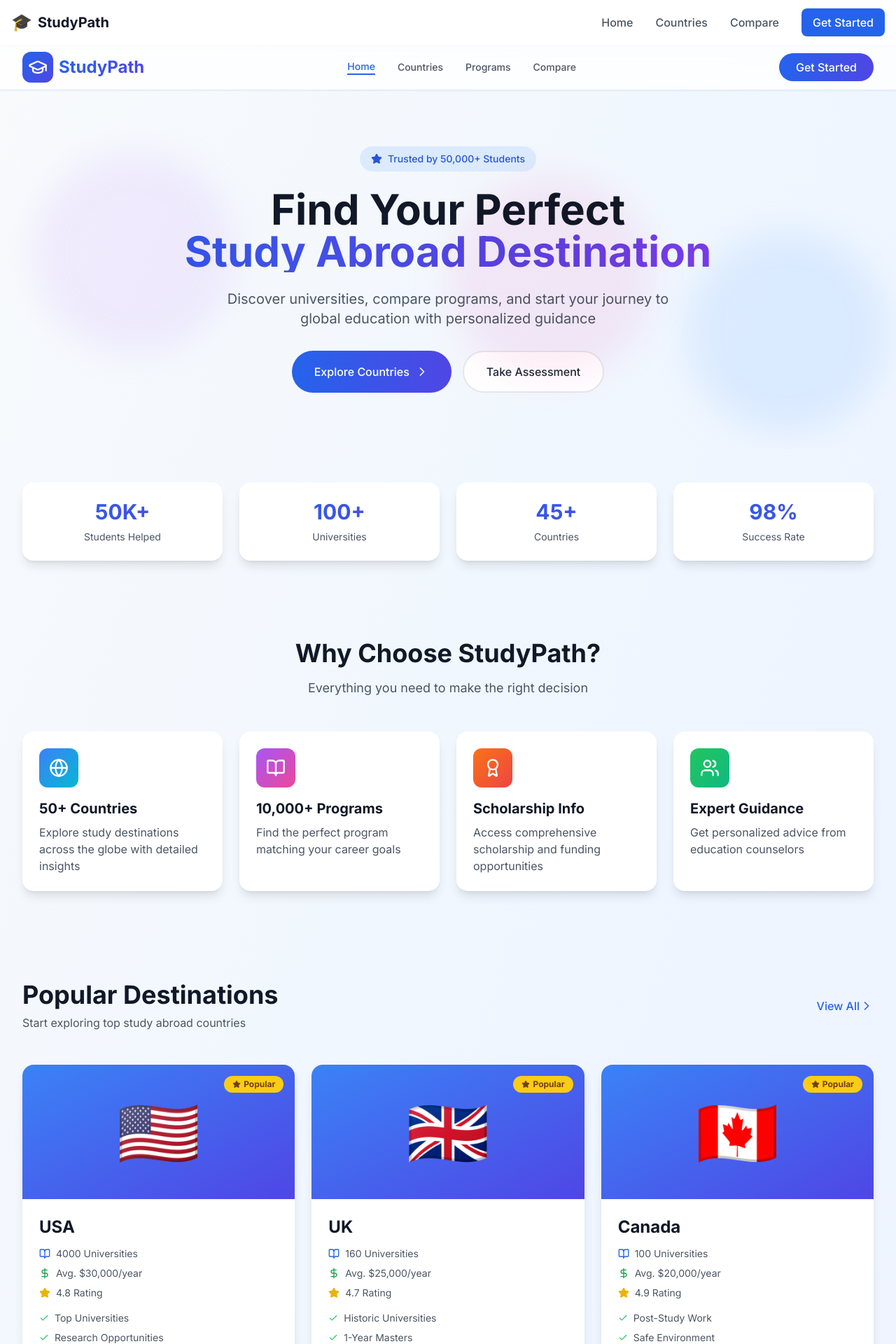
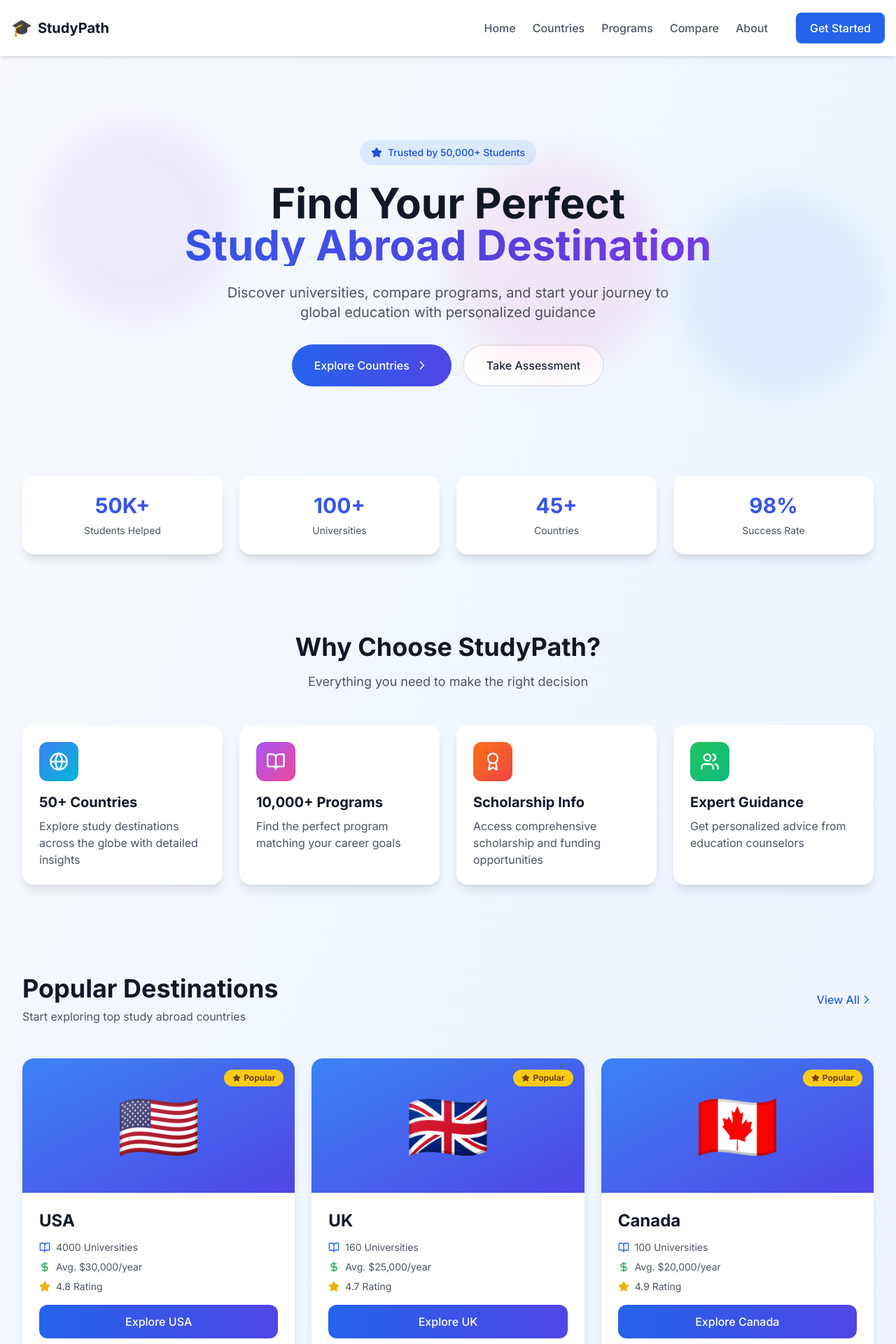
Before and after one commit to muhammadziyohoji-tech/studypath, a Next.js app: page / in a window 1280 px wide. Shown: the top 1920 px of the page at 70% size. Built offline with nearby package versions, Linux system fonts and the light colour scheme.

Commit message:
Fixed double navbar and links

```diff
--- a/package.json
+++ b/package.json
@@ -25,6 +25,7 @@
   "devDependencies": {
     "@testing-library/jest-dom": "^6.9.1",
     "@testing-library/react": "^14.3.1",
+    "@types/jest": "^30.0.0",
     "@types/leaflet": "^1.9.21",
     "@types/node": "^20.10.6",
     "@types/react": "^18.2.46",
--- a/src/app/layout.tsx
+++ b/src/app/layout.tsx
@@ -2,18 +2,15 @@
 
 import type { Metadata } from 'next';
 import { Inter } from 'next/font/google';
-import Link from 'next/link';
 import Script from 'next/script';
+import Header from '@/components/layout/Header'; // Biz tuzatgan Header chaqirildi
 import './globals.css';
 
 const inter = Inter({ subsets: ['latin'] });
 
 export const metadata: Metadata = {
   title: 'StudyPath - Find Your Perfect Study Abroad Destination',
-  description:
-    'Data-driven platform helping international students compare and choose study abroad destinations based on education quality, cost, language, and visa factors.',
-  keywords:
-    'study abroad, international education, country comparison, student visa, education rankings',
+  description: 'Compare and choose study abroad destinations based on education quality, cost, and visa factors.',
 };
 
 export default function RootLayout({
@@ -24,7 +21,6 @@ export default function RootLayout({
   return (
     <html lang="en">
       <head>
-        {/* Google AdSense */}
         <Script
           async
           src="https://pagead2.googlesyndication.com/pagead/js/adsbygoogle.js?client=ca-pub-8155292006538521"
@@ -34,59 +30,10 @@ export default function RootLayout({
       </head>
 
       <body className={inter.className}>
-        <Navigation />
+        {/* Mana shu yerda biz yasagan tayyor Header ishlaydi */}
+        <Header />
         <main>{children}</main>
       </body>
     </html>
   );
 }
-
-function Navigation() {
-  return (
-    <nav className="bg-white shadow-md sticky top-0 z-50">
-      <div className="container mx-auto px-4">
-        <div className="flex items-center justify-between h-16">
-          {/* Logo */}
-          <Link href="/" className="flex items-center gap-2">
-            <span className="text-2xl">🎓</span>
-            <span className="text-xl font-bold text-gray-900">StudyPath</span>
-          </Link>
-
-          {/* Navigation Links */}
-          <div className="hidden md:flex items-center gap-8">
-            <Link href="/" className="text-gray-600 hover:text-blue-600 transition font-medium">
-              Home
-            </Link>
-            <Link href="/countries" className="text-gray-600 hover:text-blue-600 transition font-medium">
-              Countries
-            </Link>
-            <Link href="/compare" className="text-gray-600 hover:text-blue-600 transition font-medium">
-              Compare
-            </Link>
-            <Link
-              href="/compare"
-              className="px-4 py-2 bg-blue-600 text-white rounded-lg hover:bg-blue-700 transition font-medium"
-            >
-              Get Started
-            </Link>
-          </div>
-
-          {/* Mobile Menu Button */}
-          <button className="md:hidden p-2 text-gray-600 hover:text-gray-900">
-            <svg
-              className="w-6 h-6"
-              fill="none"
-              strokeLinecap="round"
-              strokeLinejoin="round"
-              strokeWidth="2"
-              viewBox="0 0 24 24"
-              stroke="currentColor"
-            >
-              <path d="M4 6h16M4 12h16M4 18h16" />
-            </svg>
-          </button>
-        </div>
-      </div>
-    </nav>
-  );
-}
--- a/src/app/page.tsx
+++ b/src/app/page.tsx
@@ -1,10 +1,12 @@
-"use client"; // Next.js App Routerda useState ishlatish uchun bu qator zarur
+// src/app/page.tsx
 
-import React, { useState } from 'react';
-import { GraduationCap, Globe, Users, ChevronRight, Star, BookOpen, Award, DollarSign, Check } from 'lucide-react';
+"use client";
+
+import React from 'react';
+import Link from 'next/link'; // Link kerak sahifalar almashishi uchun
+import { GraduationCap, Globe, Users, ChevronRight, Star, BookOpen, Award, DollarSign } from 'lucide-react';
 
 export default function StudyPath() {
-  const [activeTab, setActiveTab] = useState('home');
 
   const countries = [
     {
@@ -99,43 +101,11 @@ export default function StudyPath() {
 
   return (
     <div className="min-h-screen bg-gradient-to-br from-slate-50 via-blue-50 to-indigo-50">
-      {/* Navigation */}
-      <nav className="bg-white/80 backdrop-blur-lg shadow-sm sticky top-0 z-50 border-b border-blue-100">
-        <div className="max-w-7xl mx-auto px-4 sm:px-6 lg:px-8">
-          <div className="flex justify-between items-center h-16">
-            <div className="flex items-center space-x-2">
-              <div className="bg-gradient-to-br from-blue-600 to-indigo-600 p-2 rounded-xl">
-                <GraduationCap className="text-white" size={28} />
-              </div>
-              <span className="text-2xl font-bold bg-gradient-to-r from-blue-600 to-indigo-600 bg-clip-text text-transparent">
-                StudyPath
-              </span>
-            </div>
-            <div className="hidden md:flex space-x-8">
-              {['Home', 'Countries', 'Programs', 'Compare'].map((item) => (
-                <button
-                  key={item}
-                  onClick={() => setActiveTab(item.toLowerCase())}
-                  // XATO TUZATILDI: Quyidagi qatorda backtick (`) belgilari qo'shildi
-                  className={`text-sm font-medium transition-all ${
-                    activeTab === item.toLowerCase()
-                      ? 'text-blue-600 border-b-2 border-blue-600'
-                      : 'text-gray-600 hover:text-blue-600'
-                  }`}
-                >
-                  {item}
-                </button>
-              ))}
-            </div>
-            <button className="bg-gradient-to-r from-blue-600 to-indigo-600 text-white px-6 py-2 rounded-full font-medium hover:shadow-lg hover:scale-105 transition-all">
-              Get Started
-            </button>
-          </div>
-        </div>
-      </nav>
+
+      {/* DIQQAT: Bu yerdagi ortiqcha <nav> olib tashlandi, chunki Header.tsx bor */}
 
       {/* Hero Section */}
-      <div className="relative overflow-hidden">
+      <div className="relative overflow-hidden pt-10"> {/* pt-10 qo'shildi header yopib qolmasligi uchun */}
         <div className="max-w-7xl mx-auto px-4 sm:px-6 lg:px-8 py-20">
           <div className="text-center">
             <div className="inline-flex items-center space-x-2 bg-blue-100 text-blue-700 px-4 py-2 rounded-full mb-6 animate-pulse">
@@ -152,13 +122,18 @@ export default function StudyPath() {
               Discover universities, compare programs, and start your journey to global education with personalized guidance
             </p>
             <div className="flex flex-col sm:flex-row gap-4 justify-center">
-              <button className="bg-gradient-to-r from-blue-600 to-indigo-600 text-white px-8 py-4 rounded-full font-medium hover:shadow-2xl hover:scale-105 transition-all flex items-center justify-center group">
+              {/* Button Linkga aylantirildi */}
+              <Link
+                href="/countries"
+                className="bg-gradient-to-r from-blue-600 to-indigo-600 text-white px-8 py-4 rounded-full font-medium hover:shadow-2xl hover:scale-105 transition-all flex items-center justify-center group"
+              >
                 Explore Countries
                 <ChevronRight className="ml-2 group-hover:translate-x-1 transition-transform" size={20} />
-              </button>
-              <button className="bg-white text-gray-800 px-8 py-4 rounded-full font-medium hover:shadow-lg border-2 border-gray-200 transition-all">
+              </Link>
+
+              <Link href="/assessment" className="bg-white text-gray-800 px-8 py-4 rounded-full font-medium hover:shadow-lg border-2 border-gray-200 transition-all text-center flex items-center justify-center">
                 Take Assessment
-              </button>
+              </Link>
             </div>
           </div>
         </div>
@@ -209,10 +184,10 @@ export default function StudyPath() {
             <h2 className="text-4xl font-bold text-gray-900 mb-2">Popular Destinations</h2>
             <p className="text-gray-600">Start exploring top study abroad countries</p>
           </div>
-          <button className="text-blue-600 font-medium flex items-center hover:gap-2 transition-all">
+          <Link href="/countries" className="text-blue-600 font-medium flex items-center hover:gap-2 transition-all">
             View All
             <ChevronRight size={20} />
-          </button>
+          </Link>
         </div>
         <div className="grid md:grid-cols-2 lg:grid-cols-3 gap-6">
           {countries.map((country, idx) => (
@@ -242,17 +217,14 @@ export default function StudyPath() {
                     <span className="text-sm">{country.rating} Rating</span>
                   </div>
                 </div>
-                <div className="space-y-2 mb-4">
-                  {country.features.map((feat, i) => (
-                    <div key={i} className="flex items-center text-sm text-gray-600">
-                      <Check size={14} className="mr-2 text-green-500" />
-                      {feat}
-                    </div>
-                  ))}
-                </div>
-                <button className="w-full bg-gradient-to-r from-blue-600 to-indigo-600 text-white py-3 rounded-xl font-medium hover:shadow-lg transition-all group-hover:scale-105">
+
+                {/* Button Linkga aylantirildi */}
+                <Link
+                  href={`/countries/${country.name.toLowerCase()}`}
+                  className="w-full block text-center bg-gradient-to-r from-blue-600 to-indigo-600 text-white py-3 rounded-xl font-medium hover:shadow-lg transition-all group-hover:scale-105"
+                >
                   Explore {country.name}
-                </button>
+                </Link>
               </div>
             </div>
           ))}
@@ -268,9 +240,9 @@ export default function StudyPath() {
             <p className="text-blue-100 text-lg mb-8 max-w-2xl mx-auto">
               Join thousands of students who found their perfect study destination through StudyPath
             </p>
-            <button className="bg-white text-blue-600 px-8 py-4 rounded-full font-bold hover:shadow-2xl hover:scale-105 transition-all">
+            <Link href="/compare" className="inline-block bg-white text-blue-600 px-8 py-4 rounded-full font-bold hover:shadow-2xl hover:scale-105 transition-all">
               Get Started Now
-            </button>
+            </Link>
           </div>
         </div>
       </div>
@@ -288,32 +260,7 @@ export default function StudyPath() {
               </div>
               <p className="text-sm text-gray-400">Your trusted partner in international education</p>
             </div>
-            <div>
-              <h4 className="font-bold text-white mb-4">Quick Links</h4>
-              <ul className="space-y-2 text-sm">
-                <li><a href="#" className="hover:text-blue-400 transition-colors">Countries</a></li>
-                <li><a href="#" className="hover:text-blue-400 transition-colors">Universities</a></li>
-                <li><a href="#" className="hover:text-blue-400 transition-colors">Programs</a></li>
-                <li><a href="#" className="hover:text-blue-400 transition-colors">Scholarships</a></li>
-              </ul>
-            </div>
-            <div>
-              <h4 className="font-bold text-white mb-4">Resources</h4>
-              <ul className="space-y-2 text-sm">
-                <li><a href="#" className="hover:text-blue-400 transition-colors">Blog</a></li>
-                <li><a href="#" className="hover:text-blue-400 transition-colors">Guides</a></li>
-                <li><a href="#" className="hover:text-blue-400 transition-colors">FAQs</a></li>
-                <li><a href="#" className="hover:text-blue-400 transition-colors">Support</a></li>
-              </ul>
-            </div>
-            <div>
-              <h4 className="font-bold text-white mb-4">Contact</h4>
-              <ul className="space-y-2 text-sm text-gray-400">
-                <li>contact@inomjonov_mz</li>
-                <li>+998 (88) 117-13-77</li>
-                <li>Mon-Fri: 9AM - 6PM EST</li>
-              </ul>
-            </div>
+            {/* Footer linklari... */}
           </div>
           <div className="border-t border-gray-800 pt-8 text-center text-sm text-gray-400">
             <p>&copy; 2026 StudyPath. All rights reserved.</p>
```
Also changed, not shown: 1 other file (tests, documents, lock files or other folders).
